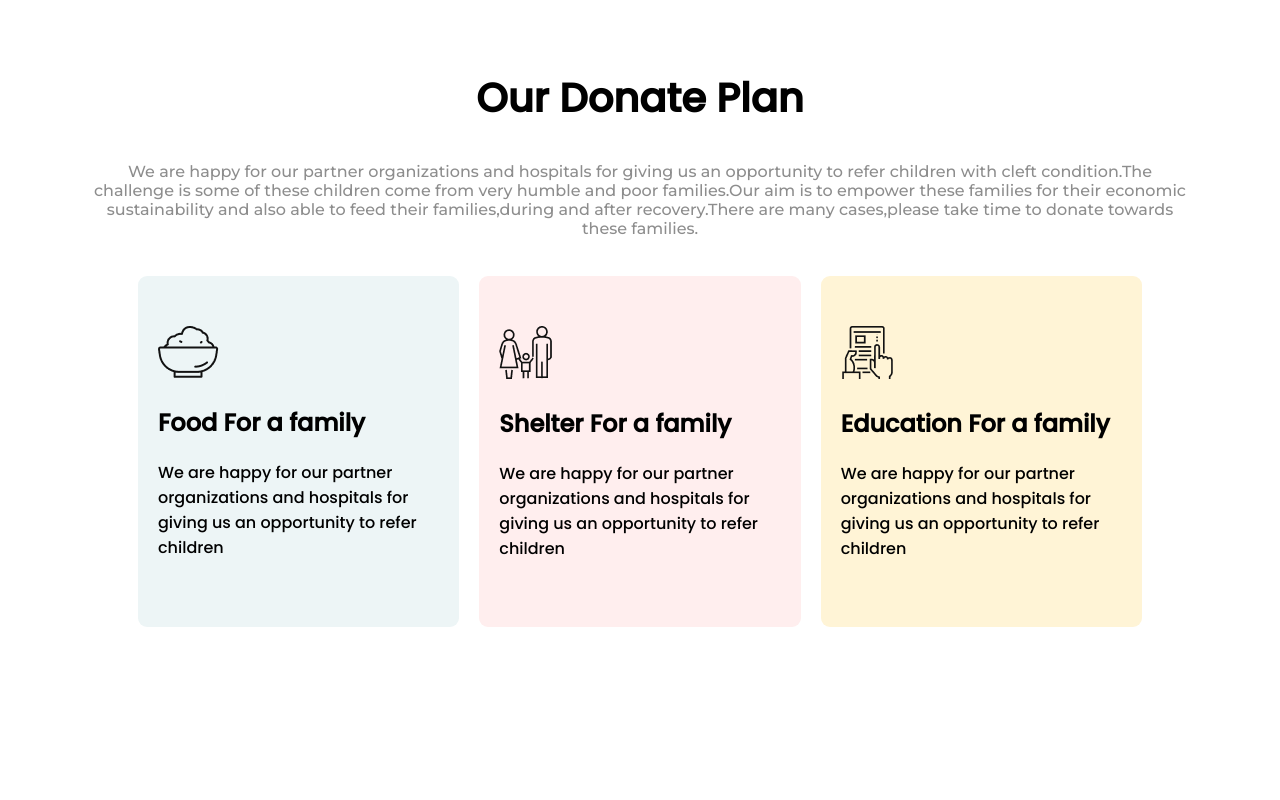
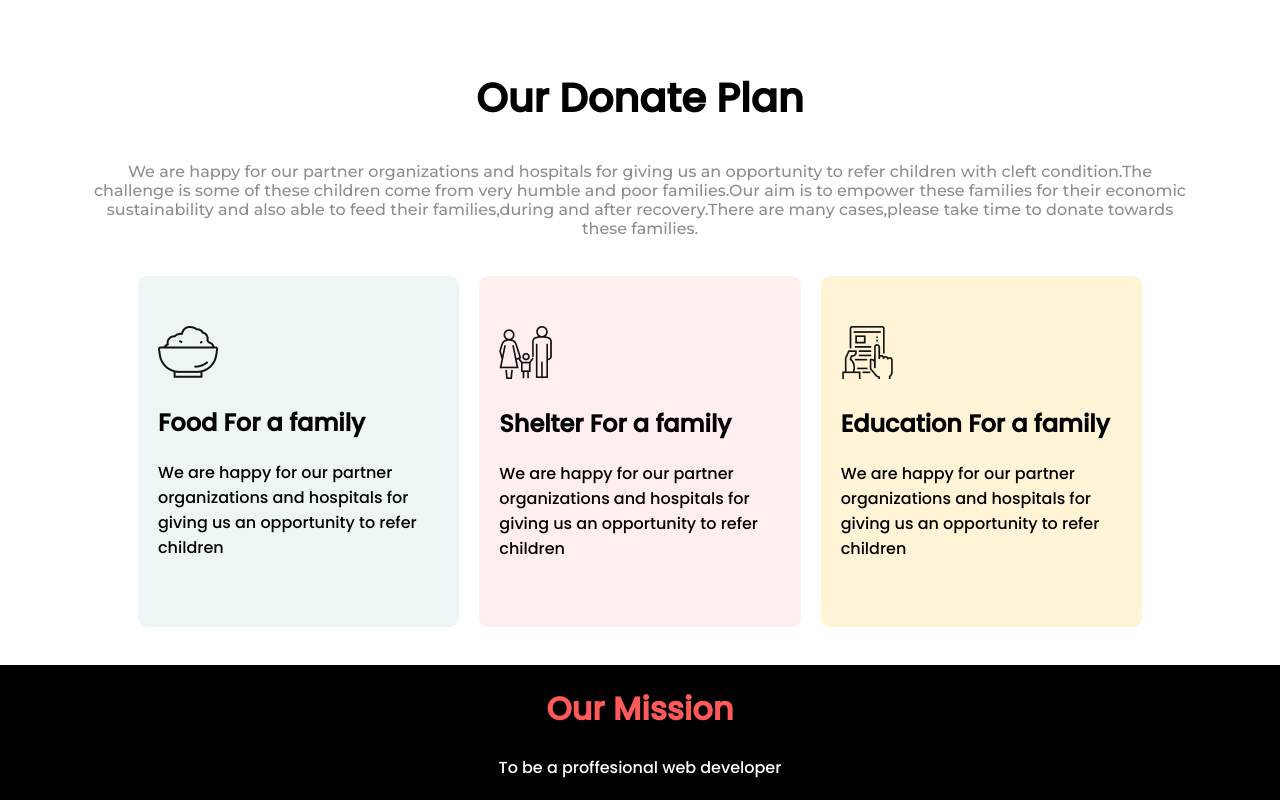
Before and after one commit to Muhaiminulsarkar/Donate_Today, a plain HTML site: page index.html in a window 1280 px wide. Shown: the part 1002-1802 px from the top of the page. Before the commit the page ends 1629 px from the top, so only its background shows below. Drawn offline with Linux system fonts and the light colour scheme.

Commit message:
footer added

```diff
--- a/index.html
+++ b/index.html
@@ -81,6 +81,11 @@
         </div>
     </section>
 
+    <footer>
+        <h1>Our Mission</h1>
+        <p>To be a proffesional web developer</p>
+    </footer>
+
 
 </body>
 
--- a/style.css
+++ b/style.css
@@ -132,3 +132,19 @@ body {
 #education {
     background-color: #FFF4D6;
 }
+
+footer {
+    background-color: black;
+}
+
+footer h1 {
+    color: #FF5959;
+    text-align: center;
+    padding-top: 20px;
+}
+
+footer p {
+    color: #ffffff;
+    text-align: center;
+    padding-bottom: 20px;
+}
```
